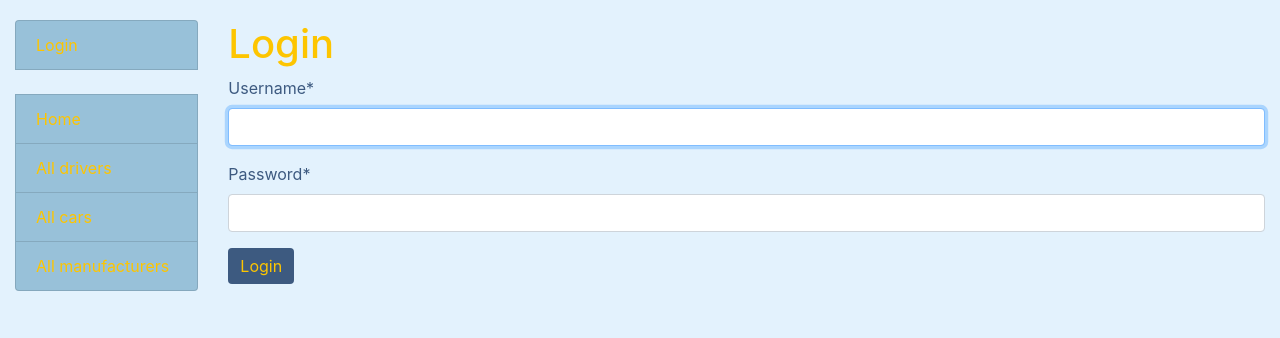
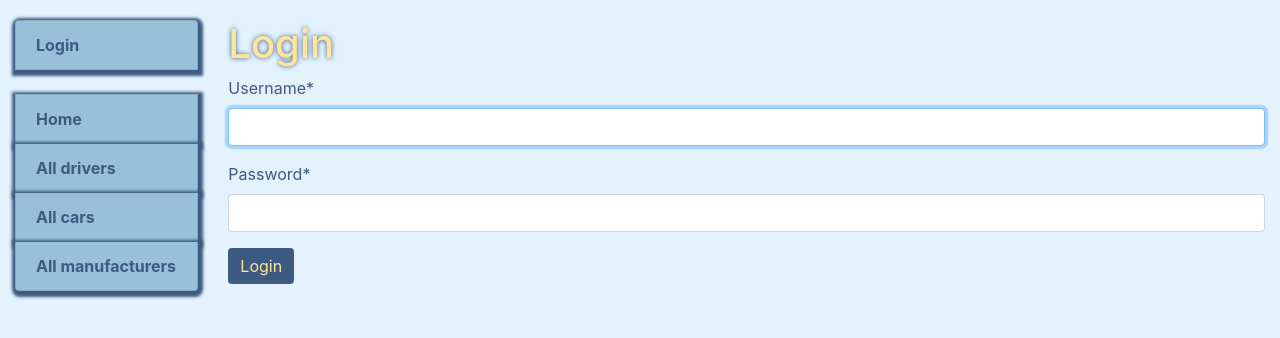
Before and after one commit to pavlejviki/taxi-service-mate, a Django app: page /accounts/login/ in a window 1280 px wide. Shown: the top 338 px of the page. Run offline with Django 4.2, Linux system fonts and the light colour scheme; some libraries are stand-ins or nearby versions.

Commit message:
Changed colors and styles

```diff
--- a/static/css/styles.css
+++ b/static/css/styles.css
@@ -11,26 +11,34 @@ body {
 
 .sidebar {
     background-color: #98c1d9;
+    color: #3d5a80;
+    box-shadow: 1px 2px 3px 4px #3d5a80;
 }
 
 a {
-    color: #fdc500;
+    color: #3d5a80;
+    font-weight: bold;
+}
+
+a:hover {
+    color: #ffe599;
 }
 
 .btn {
     background-color: #3d5a80;
     border: none;
-    color: #fdc500;
+    color: #ffe599;
 }
 
 h1, h2, h3, h4 {
-    color: #fdc500;
+    color: #ffe599;
+    text-shadow: 0 0 5px #3d5a80;
 }
 
 .page-item.active .page-link {
    background: #3d5a80;
    border: none;
-   color: #fdc500;
+   color: #ffe599;
 }
 
 .page-item a {
--- a/taxi/forms.py
+++ b/taxi/forms.py
@@ -20,7 +20,7 @@ class DriverCreationForm(UserCreationForm):
 
     class Meta(UserCreationForm.Meta):
         model = Driver
-        fields = UserCreationForm.Meta.fields + ('first_name', 'last_name', 'license_number',)
+        fields = UserCreationForm.Meta.fields + ("first_name", "last_name", "license_number",)
 
     def clean_license_number(self):
         return license_validation(self.cleaned_data["license_number"])
--- a/templates/taxi/index.html
+++ b/templates/taxi/index.html
@@ -2,7 +2,7 @@
 
 {% block content %}
     <h1>Taxi Service Home</h1>
-    <p>Welcome to Best Taxi Ever!</p>
+    <p>Welcome to the Best Taxi Ever!</p>
     <h2>Dynamic content</h2>
     <p>The Taxi service has the following record counts:</p>
     <ul>
```
Also changed, not shown: README.md, car_detail.png, driver_detail.png, home_page.png (added), homepage.png (deleted), manufacturer_list.png.
